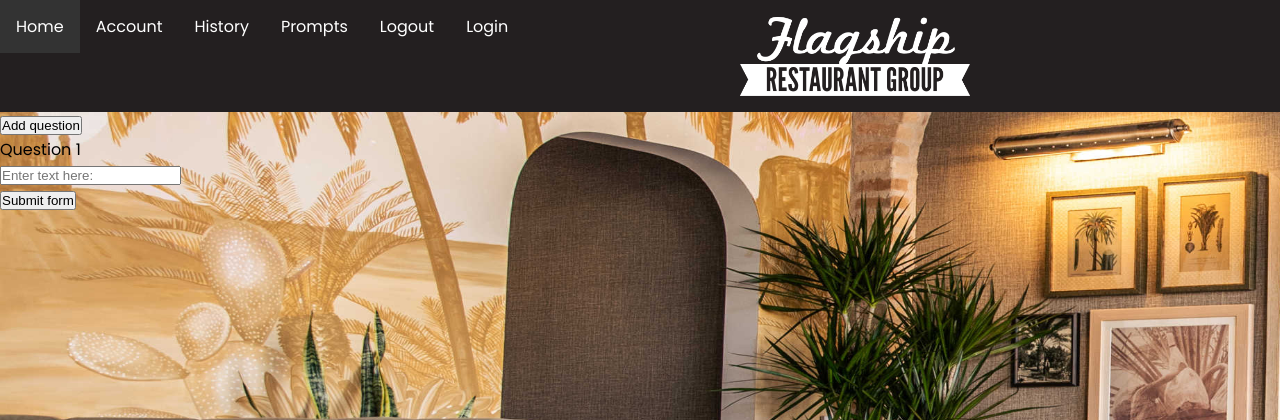
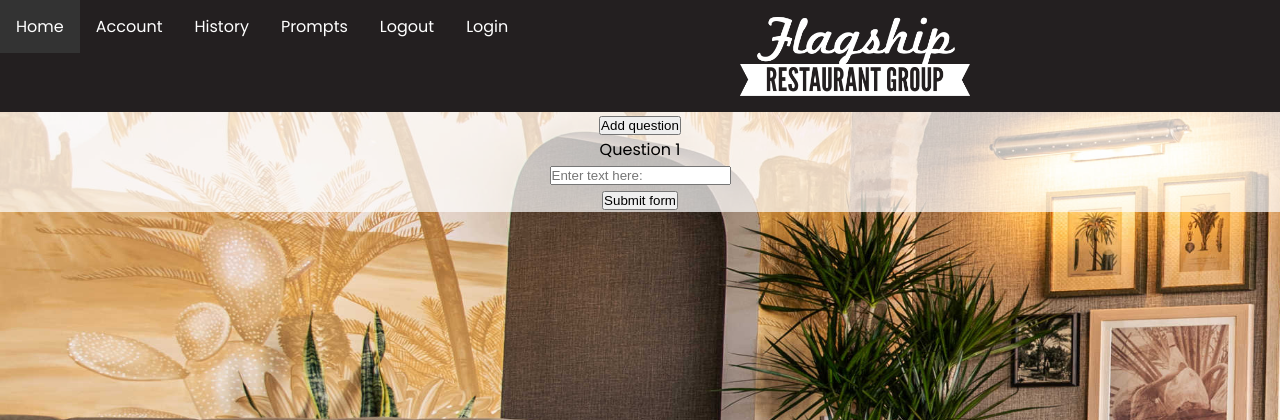
Before and after one commit to NickGray99/CSC599-Final-Project, a PHP site: page /AdminPrompts.html in a window 1280 px wide. Shown: the top 420 px of the page. Run offline with PHP 8.4, Linux system fonts and the light colour scheme; some libraries are stand-ins or nearby versions.

Commit message:
css to adminprompts

```diff
--- a/workingfolder/AdminPrompts.html
+++ b/workingfolder/AdminPrompts.html
@@ -30,6 +30,7 @@
 	<!-- End NavBar HTML -->
 
 	<!-- Admin Updates Prompt JavaScript + Submit Method Start -->
+	<div class = "adminprompts">
 		<script>
 			var limit = 100; // Max questions
 			var count = 1; // There is currently 1 question
@@ -90,7 +91,7 @@
 					document.getElementById('create-quiz').submit();
 				}
 			</script>
-
+		</div>
 	<!-- Account Settings and Password Change End -->
 			</body>
     <script src="https://code.jquery.com/jquery-3.2.1.slim.min.js"></script>
--- a/workingfolder/style.css
+++ b/workingfolder/style.css
@@ -152,3 +152,7 @@ body {
 /* End loginpage copy.php CSS */
 
 /*prompt questions admin prompts css*/
+.adminprompts {
+	text-align: center;
+	background-color: rgba(255, 255, 255, 0.7);
+}
```
